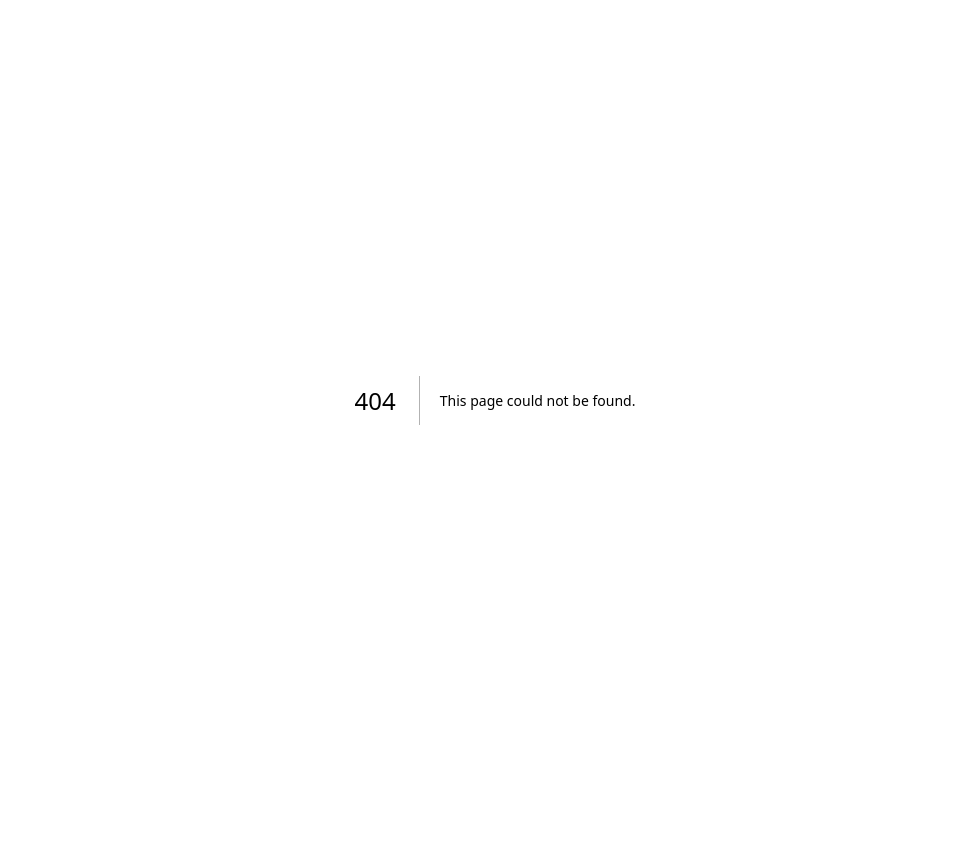
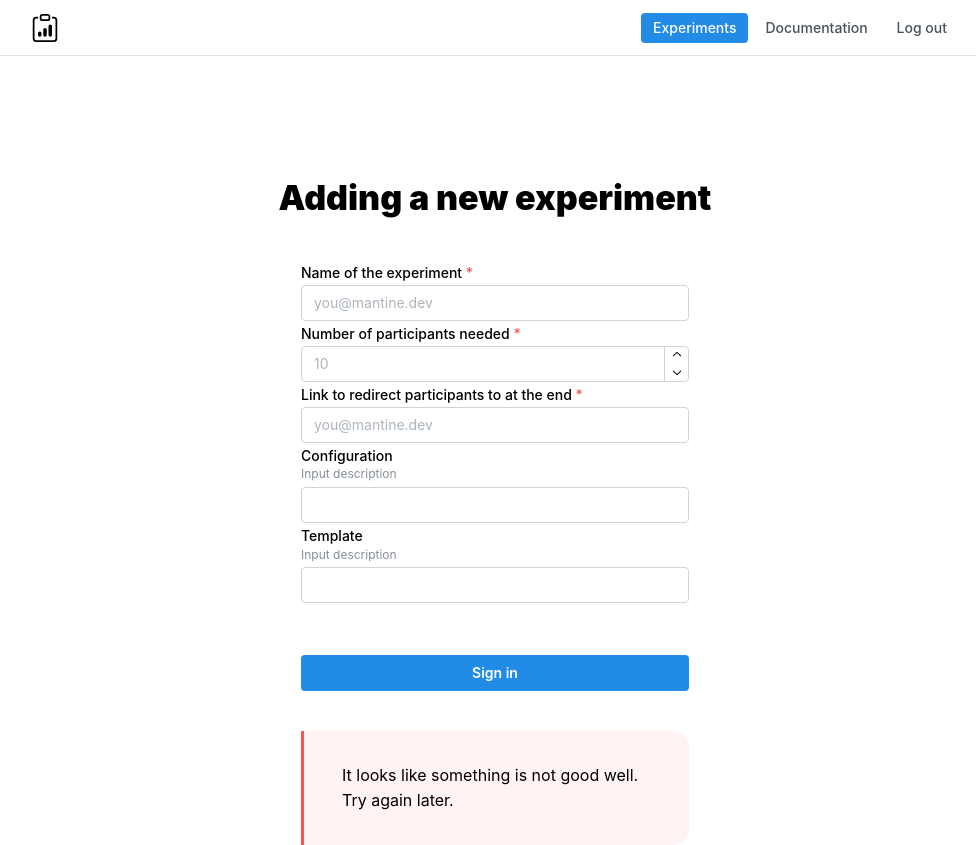
Before and after one commit to Camel-app/Cognitive-affective-map-dashboard, a Next.js app: page /newExperiment in a window 1280 px wide. Before the commit this address had no page. Shown: the whole page, without its empty margins (145-1121 px from the left). Before the commit the page ends 800 px from the top, so only its background shows below. Built offline with nearby package versions, Linux system fonts and the light colour scheme.

Commit message:
Handle login + submit new exp poc

```diff
--- a/components/ExperimentList/ExperimentList.module.css
+++ b/components/ExperimentList/ExperimentList.module.css
@@ -1,5 +1,25 @@
 .progressSection {
-    &:not(:first-of-type) {
-      border-left: rem(3px) solid light-dark(var(--mantine-color-white), var(--mantine-color-dark-7));
-    }
+  &:not(:first-of-type) {
+    border-left: rem(3px) solid light-dark(var(--mantine-color-white), var(--mantine-color-dark-7));
   }
+}
+.header {
+  position: sticky;
+  top: 0;
+  background-color: var(--mantine-color-body);
+  transition: box-shadow 150ms ease;
+
+  &::after {
+    content: '';
+    position: absolute;
+    left: 0;
+    right: 0;
+    bottom: 0;
+    border-bottom: rem(1px) solid
+      light-dark(var(--mantine-color-gray-2), var(--mantine-color-dark-3));
+  }
+}
+
+.scrolled {
+  box-shadow: var(--mantine-shadow-sm);
+}
--- /dev/null
+++ b/components/NewExpForm/NewExpForm.module.css
@@ -0,0 +1,6 @@
+.title {
+    font-family:
+      Greycliff CF,
+      var(--mantine-font-family);
+    font-weight: 900;
+  }
--- /dev/null
+++ b/components/NewExpForm/NewExpForm.tsx
@@ -0,0 +1,87 @@
+import {
+  TextInput,
+  PasswordInput,
+  Checkbox,
+  Anchor,
+  Paper,
+  Title,
+  Text,
+  Container,
+  Group,
+  Button,
+  Box,
+  LoadingOverlay,
+  Timeline,
+  NumberInput,
+  FileInput,
+} from '@mantine/core';
+import { useForm } from '@mantine/form';
+import classes from './NewExpForm.module.css';
+
+export function NewExpForm({ isLoading, isError, submitFormEvent }: any) {
+  function submitForm(formData: any) {
+    let configuration: File = formData.configuration;
+    const reader = new FileReader();
+    reader.onload = async (e: any) => {
+      const text = e.target.result;
+      submitFormEvent({
+        configuration: text,
+        expName: formData.expName,
+        participantsNeeded: formData.participantsNeeded,
+        link: formData.link,
+      });
+    };
+    reader.readAsText(configuration);
+  }
+
+  const form = useForm({
+    initialValues: { name: '', participantsNeeded: '', link: '', configuration: '', template: '' },
+  });
+
+  return (
+    <div>
+      <Title ta="center" className={classes.title}>
+        Adding a new experiment
+      </Title>
+      <Container size={420} my={40}>
+        <form onSubmit={form.onSubmit(submitForm)}>
+          <TextInput
+            label="Name of the experiment"
+            placeholder="you@mantine.dev"
+            {...form.getInputProps('name')}
+            required
+          />
+          <NumberInput
+            label="Number of participants needed"
+            withAsterisk
+            placeholder="10"
+            {...form.getInputProps('participantsNeeded')}
+          />
+          <TextInput
+            label="Link to redirect participants to at the end"
+            placeholder="you@mantine.dev"
+            {...form.getInputProps('link')}
+            required
+          />
+
+          <FileInput
+            label="Configuration"
+            description="Input description"
+            {...form.getInputProps('configuration')}
+          />
+          <FileInput
+            label="Template"
+            description="Input description"
+            {...form.getInputProps('template')}
+          />
+          <Group justify="space-between" mt="lg">
+            {isError && <Text c="red">Entered credentials are invalid</Text>}
+          </Group>
+          <Button type="submit" fullWidth mt="xl">
+            Sign in
+          </Button>
+        </form>
+      </Container>
+    </div>
+  );
+}
--- a/components/header/Header.tsx
+++ b/components/header/Header.tsx
@@ -2,22 +2,25 @@ import { useState } from 'react';
 import { Container, Group, Burger } from '@mantine/core';
 import { useDisclosure } from '@mantine/hooks';
 import classes from './Header.module.css';
+import { BsClipboardData, BsDoorOpen } from 'react-icons/bs';
 
-const links = [
-  { link: '/experiments', label: 'Home' },
-  { link: '/documentation', label: 'Documentation' },
-];
-const logLinks = [
-  { link: '/login', label: 'Log in' },
-  { link: '/logout', label: 'Log out' },
-];
+const links = {
+  logged: [
+    { link: '/experiments', label: 'Experiments' },
+    { link: '/documentation', label: 'Documentation' },
+    { link: '/logout', label: 'Log out' },
+  ],
+  notLogged: [
+    { link: '/documentation', label: 'Documentation' },
+    { link: '/login', label: 'Log in' },
+  ],
+};
 
 export function HeaderSimple({ activeLink, loggedIn }: any) {
   const [opened, { toggle }] = useDisclosure(false);
   const [active, setActive] = useState(activeLink);
 
-  console.log(loggedIn);
-  const items = links.concat(logLinks[loggedIn == false ? 0 : 1]).map((link) => (
+  const items = (loggedIn == true ? links.logged : links.notLogged).map((link) => (
     <a
       key={link.label}
       href={link.link}
@@ -34,6 +37,7 @@ export function HeaderSimple({ activeLink, loggedIn }: any) {
   return (
     <header className={classes.header}>
       <Container size="md" className={classes.inner}>
+        <BsClipboardData size={28} />
         <Group gap={5} visibleFrom="xs">
           {items}
         </Group>
--- a/middleware.ts
+++ b/middleware.ts
@@ -1,7 +1,7 @@
 import { NextResponse } from 'next/server';
 import type { NextRequest } from 'next/server';
 
-const protectedRoutes = ['/experiments', '/experiment'];
+const protectedRoutes = ['/experiments', '/experiment', '/logout'];
 
 export default function middleware(req: NextRequest) {
   const cookies = req.cookies.get('CAM-API-KEY')?.value;
--- a/pages/index.tsx
+++ b/pages/index.tsx
@@ -7,7 +7,7 @@ export default function HomePage() {
   const router = useRouter();
   return (
     <>
-      <HeaderSimple loggedIn="false" />
+      <HeaderSimple activeLink="/" loggedIn="false" />
       <Welcome />
     </>
   );
--- /dev/null
+++ b/pages/newExperiment/index.tsx
@@ -0,0 +1,38 @@
+import { HeaderSimple } from '@/components/Header/Header';
+import { TableReviews } from '@/components/ExperimentList/ExperimentList';
+import { useEffect, useState } from 'react';
+import { useRouter } from 'next/router';
+import { useCookies } from 'react-cookie';
+import { Blockquote, Container, Loader } from '@mantine/core';
+import { redirect } from 'next/navigation';
+import { NewExpForm } from '@/components/NewExpForm/NewExpForm';
+
+function validateConfiguration(file: string) {
+  return true;
+}
+
+export default function HomePage() {
+  const [cookies, setCookies] = useCookies(['CAM-API-KEY']);
+  const [isLoading, setIsLoading] = useState(false);
+  const [isError, setIsError] = useState(false);
+  const router = useRouter();
+
+  async function submitForm(data: any) {
+    setIsError(!validateConfiguration(data));
+
+    const body = { data };
+    const url = 'http://localhost:3001' + '/researchers/login';
+    setIsLoading(true);
+  }
+  return (
+    <>
+      <HeaderSimple activeLink="/experiments" loggedIn={true} />
+      <NewExpForm submitFormEvent={submitForm} />
+      <Container size={420}>
+        <Blockquote color="red" radius="lg" iconSize={30} mt="xl">
+          It looks like something is not good well. Try again later.
+        </Blockquote>
+      </Container>
+    </>
+  );
+}
```
Also changed, not shown: components/ExperimentList/ExperimentList.tsx (+19 -5 lines), pages/experiments/index.tsx (+21 -2 lines), pages/logout/index.tsx (+9 -4 lines).
